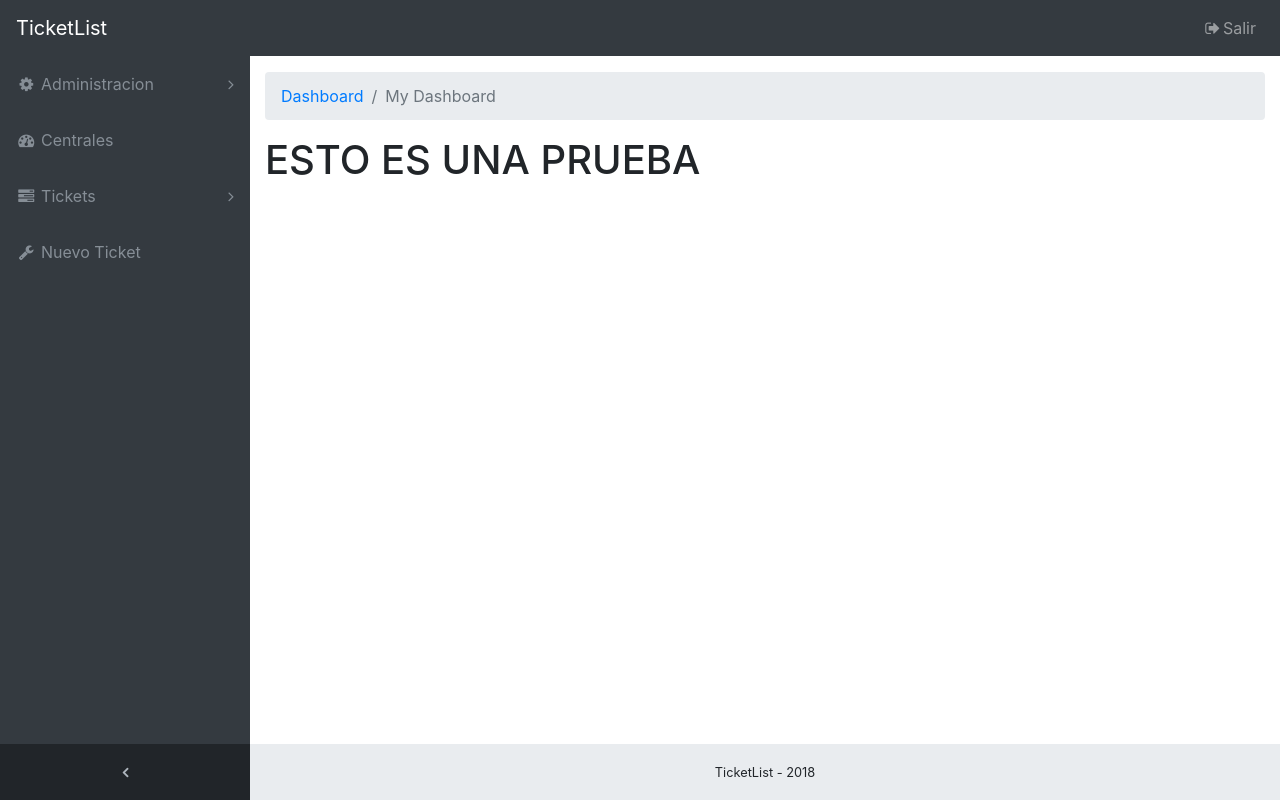
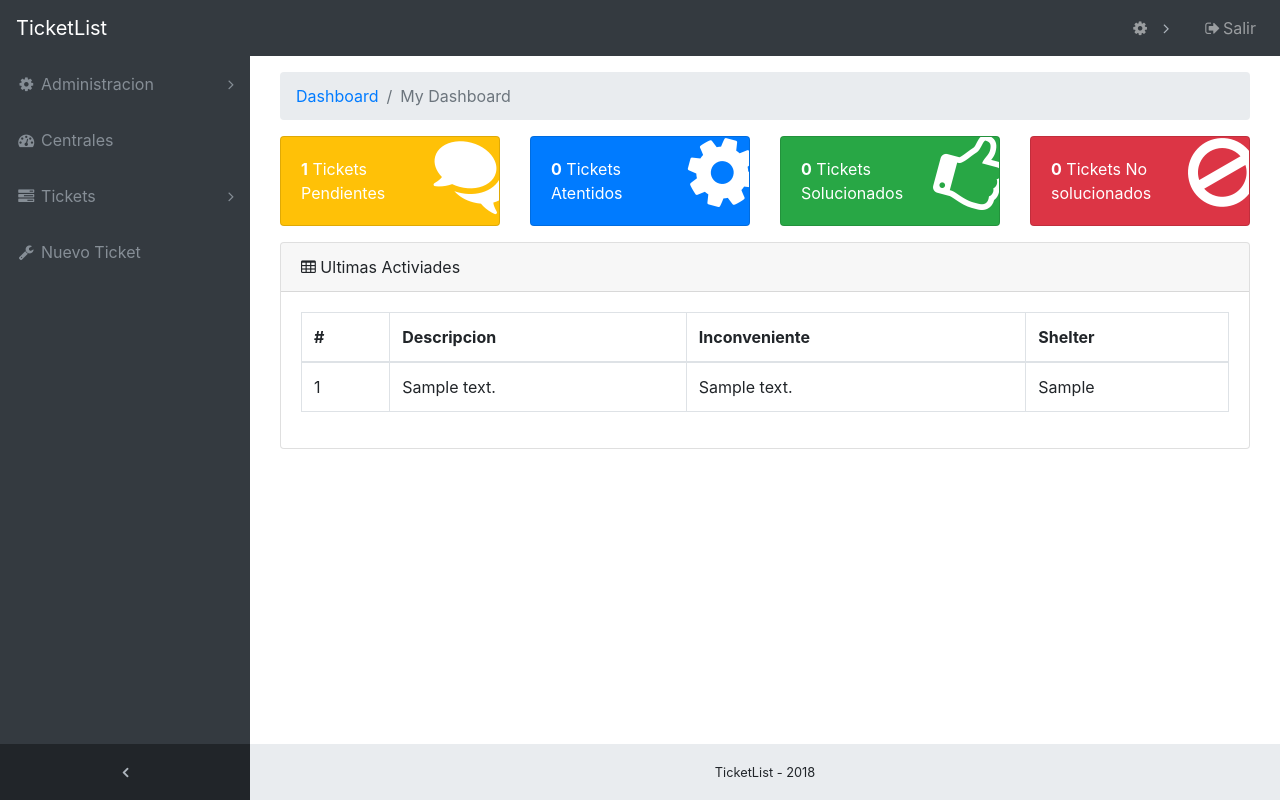
Before and after one commit to desarrollapy/ticketList, a Django app: page /main in a window 1280 px wide. Run offline with Django 3.2, Linux system fonts and the light colour scheme; a user stored in the database is signed in; tables that the repository leaves empty hold one stand-in row (values such as "Sample post"); some libraries are stand-ins or nearby versions.

Commit message:
Fix: (OK) Central -> Listado de central (OK) Usuario -> Editar y cambiar contraseña (OK)tickets -> agregar permisos mas especificos (OK)Dashboard -> Listados y conteos

```diff
--- a/TicketList/urls.py
+++ b/TicketList/urls.py
@@ -42,7 +42,10 @@ urlpatterns = [
     url(r'^usuario/perfil', views.UserPerfil, name="UsuarioPerfil"),
     url(r'^usuario/CambiarPassword/(?P<id>\d+)', views.UserCambiarPassword, name="UsuarioCambiarPassword"),
     url(r'^usuario/primer-login', views.primerLogin, name="PrimerLogin"),
+    url(r'^mi-cuenta', views.UserPerfil, name="MiCuenta"),
 
+
+    url(r'^centrales/todos', views.centralesList, name="centralesList"),
     # Navegacion de Tickets.
     url(r'^ticket/registrar', views.ticketAgregar, name="TicketRegistrar"),
     url(r'^ticket/guardar', views.ticketGuardar, name="TicketGuardar"),
--- a/templates/TicketList.html
+++ b/templates/TicketList.html
@@ -15,7 +15,7 @@
             <p class="card-text text-center" id="pushticket" hidden>
 
             </p>
-            {% for ticket, persona in ticketList %}
+            {% for ticket in ticketList %}
             <a class="list-group-item list-group-item-action" href="#">
                 <div class="media">
                     <div class="media-body" style="line-height: 20%;">
@@ -42,7 +42,7 @@
                         <p> {{ ticket.descripcionBreve }} </p>
                         <small> Shelter: <strong>{{ ticket.shelter }}</strong></small>&nbsp;&nbsp;&nbsp;&nbsp;&nbsp;&nbsp;
                         <small>Numero: <strong>{{ ticket.numeroAfectado }}</strong></small>&nbsp;&nbsp;&nbsp;&nbsp;&nbsp;&nbsp;
-                        <small>Creado por: <strong>{{ ticket.usuarioCreacion }} - {{ persona }}</strong></small>
+                        <small>Creado por: <strong>{{ ticket.usuarioCreacion }} - {{ ticket.codigo }}</strong></small>
                         <div class="pull-right">
                             {% if perms.ticket.change_state_ticket %}
                             <div class="btn-group btn-group-sm" role="group" aria-label="Basic example">
--- a/templates/UserRegistrar.html
+++ b/templates/UserRegistrar.html
@@ -31,7 +31,7 @@
                                     <label>Usuario</label>
                                     <input class="form-control" type="text" id="Username" placeholder="ejemplo"
                                        name="Usuario"
-                                       value="{{ usuario.username }}" required>
+                                       value="{{ usuario.username }}" autofocus required>
 
                                 </div>
                                 <div class="col-md-6">
--- a/templates/base.html
+++ b/templates/base.html
@@ -101,7 +101,7 @@
                 </ul>
             </li>
             <li class="nav-item" data-toggle="tooltip" data-placement="right" title="Centrales">
-                <a class="nav-link" href="index.html">
+                <a class="nav-link" href="/centrales/todos">
                     <i class="fa fa-fw fa-dashboard"></i>
                     <span class="nav-link-text">Centrales</span>
                 </a>
@@ -117,16 +117,22 @@
                     <li>
                         <a href="/ticket/mis-tickets">Mis tickets</a>
                     </li>
-                    {% if perms.ticket.change_state_ticket %}
+                    {% if perms.ticket.view_pendientes_ticket %}
                     <li>
                         <a href="/ticket/pendientes">Pendientes</a>
                     </li>
+                    {% endif %}
+                    {% if perms.ticket.view_atendidos_ticket %}
                     <li>
                         <a href="/ticket/atendidos">Atendidos</a>
                     </li>
+                    {% endif %}
+                    {% if perms.ticket.view_solucionados_ticket %}
                     <li>
                         <a href="/ticket/solucionados">Solucionados</a>
                     </li>
+                    {% endif %}
+                    {% if perms.ticket.view_no_solucionados_ticket %}
                     <li>
                         <a href="/ticket/no-solucionados">No Solucionados</a>
                     </li>
@@ -141,77 +147,6 @@
                 </a>
             </li>
             {% endif %}
-            <!-- <li class="nav-item" data-toggle="tooltip" data-placement="right" title="Components">
-              <a class="nav-link nav-link-collapse collapsed" data-toggle="collapse" href="#collapseComponents" data-parent="#exampleAccordion">
-                <i class="fa fa-fw fa-wrench"></i>
-                <span class="nav-link-text">Components</span>
-              </a>
-              <ul class="sidenav-second-level collapse" id="collapseComponents">
-                <li>
-                  <a href="navbar.html">Navbar</a>
-                </li>
-                <li>
-                  <a href="cards.html">Cards</a>
-                </li>
-              </ul>
-            </li>
-            <li class="nav-item" data-toggle="tooltip" data-placement="right" title="Example Pages">
-              <a class="nav-link nav-link-collapse collapsed" data-toggle="collapse" href="#collapseExamplePages" data-parent="#exampleAccordion">
-                <i class="fa fa-fw fa-file"></i>
-                <span class="nav-link-text">Example Pages</span>
-              </a>
-              <ul class="sidenav-second-level collapse" id="collapseExamplePages">
-                <li>
-                  <a href="login.html">Login Page</a>
-                </li>
-                <li>
-                  <a href="register.html">Registration Page</a>
-                </li>
-                <li>
-                  <a href="forgot-password.html">Forgot Password Page</a>
-                </li>
-                <li>
-                  <a href="blank.html">Blank Page</a>
-                </li>
-              </ul>
-            </li>
-            <li class="nav-item" data-toggle="tooltip" data-placement="right" title="Menu Levels">
-              <a class="nav-link nav-link-collapse collapsed" data-toggle="collapse" href="#collapseMulti" data-parent="#exampleAccordion">
-                <i class="fa fa-fw fa-sitemap"></i>
-                <span class="nav-link-text">Menu Levels</span>
-              </a>
-              <ul class="sidenav-second-level collapse" id="collapseMulti">
-                <li>
-                  <a href="#">Second Level Item</a>
-                </li>
-                <li>
-                  <a href="#">Second Level Item</a>
-                </li>
-                <li>
-                  <a href="#">Second Level Item</a>
-                </li>
-                <li>
-                  <a class="nav-link-collapse collapsed" data-toggle="collapse" href="#collapseMulti2">Third Level</a>
-                  <ul class="sidenav-third-level collapse" id="collapseMulti2">
-                    <li>
-                      <a href="#">Third Level Item</a>
-                    </li>
-                    <li>
-                      <a href="#">Third Level Item</a>
-                    </li>
-                    <li>
-                      <a href="#">Third Level Item</a>
-                    </li>
-                  </ul>
-                </li>
-              </ul>
-            </li>
-            <li class="nav-item" data-toggle="tooltip" data-placement="right" title="Link">
-              <a class="nav-link" href="#">
-                <i class="fa fa-fw fa-link"></i>
-                <span class="nav-link-text">Link</span>
-              </a>
-            </li> -->
         </ul>
         <ul class="navbar-nav sidenav-toggler">
             <li class="nav-item">
@@ -221,6 +156,18 @@
             </li>
         </ul>
         <ul class="navbar-nav ml-auto">
+            <li class="nav-item dropdown">
+                <a class="nav-link dropdown-toggle mr-lg-2" id="messagesDropdown" href="#" data-toggle="dropdown" aria-haspopup="true" aria-expanded="false">
+                    <i class="fa fa-fw fa-gear"></i>
+                </a>
+                <div class="dropdown-menu" aria-labelledby="messagesDropdown">
+                    <h6 class="dropdown-header">Configuraciones</h6>
+                    <div class="dropdown-divider"></div>
+                    <a class="dropdown-item" href="/mi-cuenta">
+                        Mi cuenta
+                    </a>
+                </div>
+            </li>
             <li class="nav-item"><a href="/logout" class="nav-link"><i class="fa fa-sign-out fa-fw"></i>Salir</a>
         </ul>
     </div>
--- a/templates/dashboard.html
+++ b/templates/dashboard.html
@@ -1,10 +1,88 @@
 {% extends 'base.html' %}
 {% block content %}
+<div class="container-fluid">
     <ol class="breadcrumb">
         <li class="breadcrumb-item">
-          <a href="#">Dashboard</a>
+            <a href="#">Dashboard</a>
         </li>
         <li class="breadcrumb-item active">My Dashboard</li>
     </ol>
-    <h1>ESTO ES UNA PRUEBA</h1>
+
+    <div class="row">
+        <div class="col-xl-3 col-sm-6 mb-3">
+            <div class="card text-white bg-warning o-hidden h-100">
+                <div class="card-body">
+                    <div class="card-body-icon">
+                        <i class="fa fa-fw fa-comments"></i>
+                    </div>
+                    <div class="mr-5"><strong>{{ pendientes }}</strong> Tickets Pendientes</div>
+                </div>
+            </div>
+        </div>
+
+        <div class="col-xl-3 col-sm-6 mb-3">
+            <div class="card text-white bg-primary o-hidden h-100">
+                <div class="card-body">
+                    <div class="card-body-icon">
+                        <i class="fa fa-fw fa-gear"></i>
+                    </div>
+                    <div class="mr-5"><strong>{{ atendidos }}</strong> Tickets Atentidos</div>
+                </div>
+
+            </div>
+        </div>
+
+        <div class="col-xl-3 col-sm-6 mb-3">
+            <div class="card text-white bg-success o-hidden h-100">
+                <div class="card-body">
+                    <div class="card-body-icon">
+                        <i class="fa fa-fw fa-thumbs-o-up"></i>
+                    </div>
+                    <div class="mr-5"><strong>{{ solucionados }}</strong> Tickets Solucionados</div>
+                </div>
+            </div>
+        </div>
+
+
+        <div class="col-xl-3 col-sm-6 mb-3">
+            <div class="card text-white bg-danger o-hidden h-100">
+                <div class="card-body">
+                    <div class="card-body-icon">
+                        <i class="fa fa-fw fa-ban"></i>
+                    </div>
+                    <div class="mr-5"><strong>{{ nosolucionados }}</strong> Tickets No solucionados</div>
+                </div>
+
+            </div>
+        </div>
+    </div>
+        <div class="card mb-3">
+            <div class="card-header">
+                <i class="fa fa-table"></i> Ultimas Activiades
+            </div>
+            <div class="card-body">
+                <table class="table table-bordered">
+                    <thead>
+                    <tr>
+                        <th>#</th>
+                        <th>Descripcion</th>
+                        <th>Inconveniente</th>
+                        <th>Shelter</th>
+                    </tr>
+                    </thead>
+                    <tbody>
+                    {% for ticket in topTickets %}
+                    <tr>
+                        <td>{{ticket.id}}</td>
+                        <td>{{ticket.descripcionBreve}}</td>
+                        <td>{{ticket.inconveniente.descripcion}}</td>
+                        <td>{{ticket.shelter}}</td>
+                    </tr>
+                    {% endfor %}
+                    </tbody>
+                </table>
+            </div>
+        </div>
+
+</div>
 {% endblock %}
--- a/ticket/models.py
+++ b/ticket/models.py
@@ -33,12 +33,17 @@ class Ticket(models.Model):
     usuarioCreacion = models.ForeignKey(User, related_name='usuario_creacion')
     usuarioEncargado = models.ForeignKey(User, related_name='usuario_encargado')
     estado = models.CharField(max_length=64)
+    codigo = models.CharField(max_length=128, null=True)
     numeroAfectado = models.CharField(max_length=128, db_column='numero_afectado', null=True)
 
     class Meta:
         permissions = (
             ('change_state_ticket', 'Puede cambiar estado del ticket'),
             ('view_ticket', 'Puede listar los ticket'),
+            ('view_pendientes_ticket', 'Puede listar los ticket pendientes'),
+            ('view_atendidos_ticket', 'Puede listar los ticket atendidos'),
+            ('view_solucionados_ticket', 'Puede listar los ticket solucionados'),
+            ('view_no_solucionados_ticket', 'Puede listar los ticket no solucionados'),
         )
 
 class Comentarios(models.Model):
--- a/ticket/views.py
+++ b/ticket/views.py
@@ -29,7 +29,22 @@ def inicio(request):
         for obj in currentUser.groups.all():
             if(obj.id == 1):
                 return HttpResponseRedirect('/ticket/mis-tickets')
-        return render(request, "dashboard.html",{});
+
+        pendientes = Ticket.objects.filter(estado='PENDIENTE').count()
+        atendidos = Ticket.objects.filter(estado='ATENDIDO').count()
+        solucionados = Ticket.objects.filter(estado='SOLUCIONADO').count()
+        nosolucionados = Ticket.objects.filter(estado='NO_SOLUCIONADO').count()
+
+        topTickets = Ticket.objects.all().order_by('fechaCreacion')[:10]
+
+        return render(request, "dashboard.html",
+                      {
+                          "pendientes":pendientes,
+                          "atendidos":atendidos,
+                          "solucionados":solucionados,
+                          "nosolucionados":nosolucionados,
+                          "topTickets":topTickets,
+                      });
     else:
         return HttpResponseRedirect('/usuario/primer-login')
 
@@ -511,22 +526,15 @@ def UserPerfil(request):
         Vista para visualizar el perfil de un User registrado.
 
     """
-    UserRegistrado = request.user
-    id = UserRegistrado.id
+    usuario = User.objects.get(id=request.user.id)
+    persona = Persona.objects.filter(usuario=usuario)
+    persona = persona.first()
+    context = {
+        'usuario': usuario,
+        'persona': persona,
+        }
 
-    context = {'Email': UserRegistrado.email,
-               'User': UserRegistrado.username,
-               'Password': UserRegistrado.password,
-               'Nombre': UserRegistrado.nombre,
-               'Apellido': UserRegistrado.apellido,
-               'Administrador': UserRegistrado.is_superuser,
-               'Estado': UserRegistrado.is_active,
-               'ID': UserRegistrado.id,
-               'action': '/User/actualizar/' + str(id),
-               'titulo': 'Mi Perfil'
-               }
-
-    return render(request, 'UserDetallar.html', context)
+    return render(request, 'UserPerfil.html', context)
 
 
 @login_required(login_url='/')
@@ -609,6 +617,8 @@ def ticketGuardar(request):
     """
     if request.method == 'POST':
         usuario = User.objects.get(id=request.user.id)
+        persona = Persona.objects.filter(usuario = usuario)
+        codigo = persona.first().codigo
         descripcion = request.POST['descripcion']
         numero = request.POST['numero']
         shelter = request.POST['shelter']
@@ -623,6 +633,7 @@ def ticketGuardar(request):
             usuarioEncargado = usuario,
             estado = 'PENDIENTE',
             numeroAfectado=numero,
+            codigo=codigo,
         )
         ticket.save()
         messages.add_message(request, messages.SUCCESS, 'Ticket Creado')
@@ -700,17 +711,9 @@ def ticketGuardarComentario(request, id):
 @login_required(login_url='/')
 @permission_required('ticket.view_ticket', raise_exception=True)
 def ticketPendientesList(request):
-    personasList = []
     ticketList = Ticket.objects.all().filter(estado__exact='PENDIENTE')
-
-    for ticket in ticketList:
-        persona = Persona.objects.get(id=ticket.usuarioCreacion.id)
-        personasList.append(persona.codigo)
-
-    lista = zip(ticketList, personasList)
-
     return render(request, "TicketList.html",{
-        "ticketList":lista,
+        "ticketList":ticketList,
         "titulo":"Tickets Pendientes",
         "pagina":"PENDIENTE"
     });
@@ -719,16 +722,8 @@ def ticketPendientesList(request):
 @permission_required('ticket.view_ticket', raise_exception=True)
 def ticketAntendidosList(request):
     ticketList = Ticket.objects.all().filter(estado__exact='ATENDIDO')
-    personasList = []
-    for ticket in ticketList:
-        persona = Persona.objects.get(id=ticket.usuarioCreacion.id)
-        personasList.append(persona.codigo)
-
-    lista = zip(ticketList, personasList)
-
-
     return render(request, "TicketList.html",{
-        "ticketList":lista,
+        "ticketList":ticketList,
         "titulo":"Tickets Atendidos",
         "pagina": "ATENDIDO"
     });
@@ -737,14 +732,8 @@ def ticketAntendidosList(request):
 @permission_required('ticket.view_ticket', raise_exception=True)
 def ticketSolucionadosList(request):
     ticketList = Ticket.objects.all().filter(estado__exact='SOLUCIONADO')
-    personasList = []
-    for ticket in ticketList:
-        persona = Persona.objects.get(id=ticket.usuarioCreacion.id)
-        personasList.append(persona.codigo)
-
-    lista = zip(ticketList, personasList)
     return render(request, "TicketList.html",{
-        "ticketList":lista,
+        "ticketList":ticketList,
         "titulo":"Tickets Solucionados",
         "pagina": "SOLUCIONADO"
     });
@@ -753,14 +742,8 @@ def ticketSolucionadosList(request):
 @permission_required('ticket.view_ticket', raise_exception=True)
 def ticketNoSolucionadosList(request):
     ticketList = Ticket.objects.all().filter(estado__exact='NO_SOLUCIONADO')
-    personasList = []
-    for ticket in ticketList:
-        persona = Persona.objects.get(id=ticket.usuarioCreacion.id)
-        personasList.append(persona.codigo)
-
-    lista = zip(ticketList, personasList)
     return render(request, "TicketList.html",{
-        "ticketList":lista,
+        "ticketList":ticketList,
         "titulo":"Tickets No Solucionados",
         "pagina": "NO_SOLUCIONADO"
     });
@@ -833,14 +816,8 @@ def ticketNoSolucionar(request, id):
 def ticketMisTickets(request):
     usuario = User.objects.get(id=request.user.id)
     ticketList = Ticket.objects.all().filter(usuarioCreacion=usuario)
-    personasList = []
-    for ticket in ticketList:
-        persona = Persona.objects.get(id=ticket.usuarioCreacion.id)
-        personasList.append(persona.codigo)
-
-    lista = zip(ticketList, personasList)
     return render(request, "TicketList.html",{
-        "ticketList":lista,
+        "ticketList":ticketList,
         "titulo":"Mis Tickets",
         "pagina":"MISTICKETS"
     });
@@ -849,7 +826,15 @@ def ticketMisTickets(request):
 def ticketPushActualizaciones(request):
     usuario = User.objects.get(id=request.user.id)
     pagina = request.GET.get('estado')
-    print(pagina)
     ticketList = Ticket.objects.all().filter(estado__exact=pagina)
     data = serializers.serialize('json', ticketList)
     return HttpResponse(data, content_type='application/json')
+
+
+
+@login_required(login_url='/')
+def centralesList(request):
+    centrales = Central.objects.all();
+    return render(request, "CentralList.html", {
+        "centralList":centrales,
+    })
```
Also changed, not shown: templates/CentralList.html (added, +29 -0 lines), templates/UserPerfil.html (added, +79 -0 lines).
